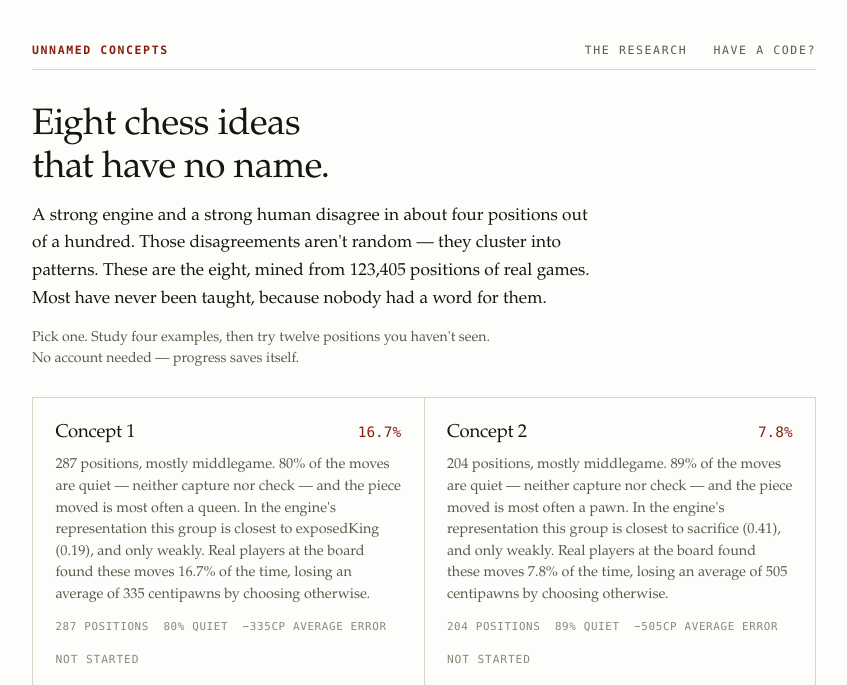
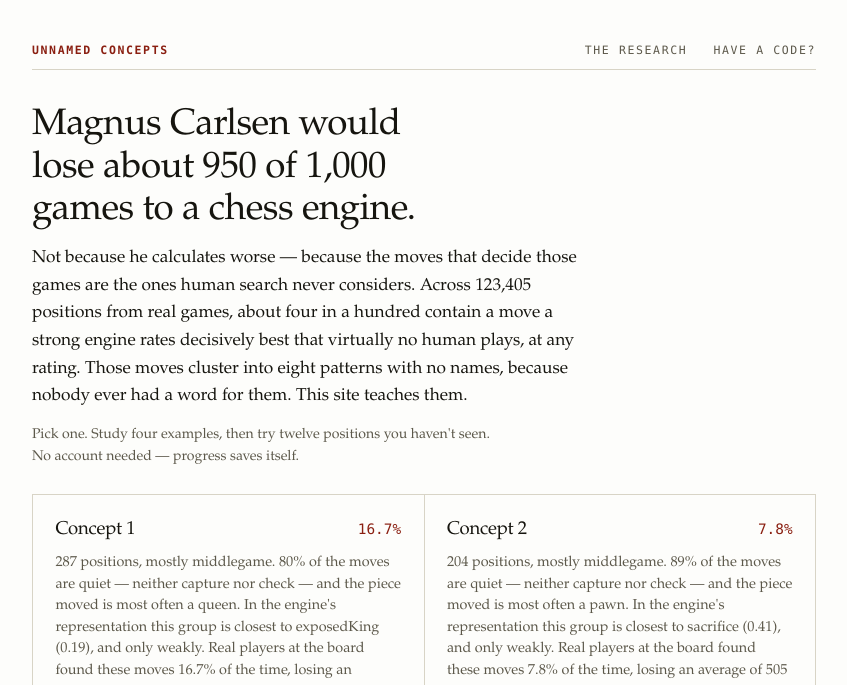
Before and after one commit to sg712/machine-unique-chess, a Flask app: page / in a window 1280 px wide. Shown: the top 685 px of the page, without its empty margins (216-1063 px from the left). Run offline with Flask 3, Linux system fonts and the light colour scheme; data that the repository does not hold is empty.

Commit message:
Homepage headline: the Magnus arithmetic — lose ~950 of 1,000 to the engine, and this site teaches the moves that explain why

```diff
--- a/webapp/templates/index.html
+++ b/webapp/templates/index.html
@@ -1,11 +1,12 @@
 {% extends "base.html" %}
 {% block body %}
 
-<h1>Eight chess ideas that have no name.</h1>
-<p class="lede">A strong engine and a strong human disagree in about four positions
-out of a hundred. Those disagreements aren't random — they cluster into patterns.
-These are the eight, mined from 123,405 positions of real games. Most have never been taught,
-because nobody had a word for them.</p>
+<h1>Magnus Carlsen would lose about 950 of 1,000 games to a chess engine.</h1>
+<p class="lede">Not because he calculates worse — because the moves that decide those games
+are the ones human search never considers. Across 123,405 positions from real games, about
+four in a hundred contain a move a strong engine rates decisively best that virtually no
+human plays, at any rating. Those moves cluster into eight patterns with no names, because
+nobody ever had a word for them. This site teaches them.</p>
 
 <p class="small">Pick one. Study four examples, then try twelve positions you haven't seen.
 No account needed — progress saves itself.</p>
```
